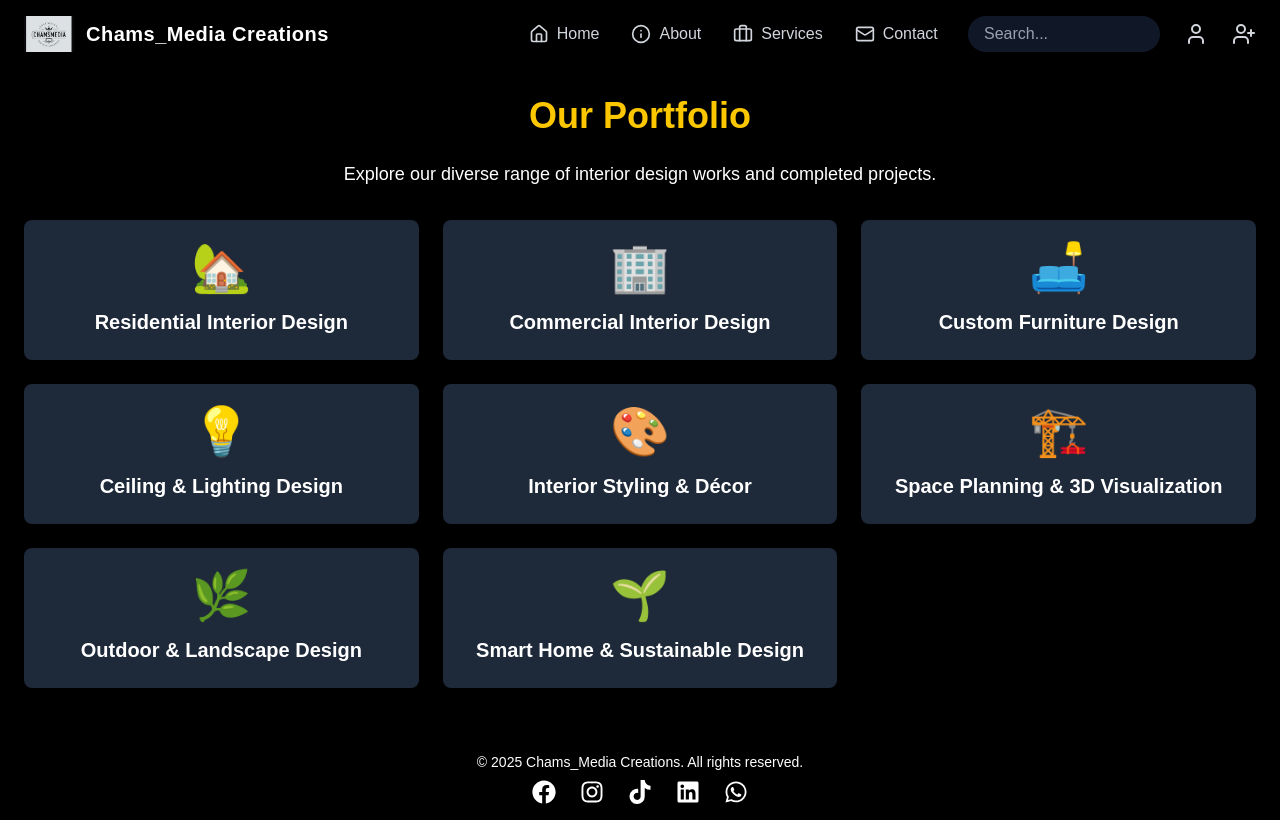
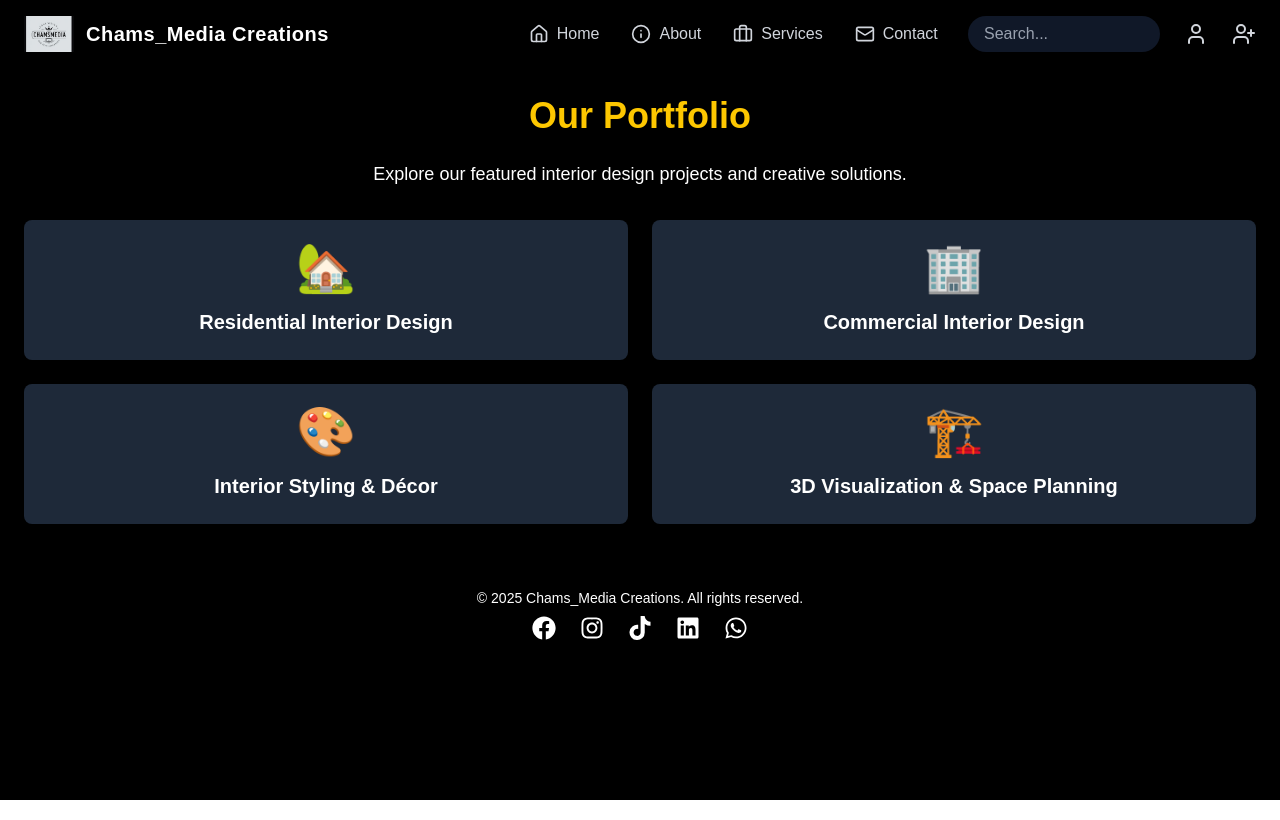
Before and after one commit to Marvoh254/chams_media-creations, a Next.js app: page /portfolio in a window 1280 px wide. Built offline with nearby package versions, Linux system fonts and the light colour scheme.

Commit message:
Update page.tsx

```diff
--- a/src/app/portfolio/page.tsx
+++ b/src/app/portfolio/page.tsx
@@ -14,34 +14,14 @@ const portfolioItems = [
     link: "/portfolio/commercial",
   },
   {
-    title: "Custom Furniture Design",
-    icon: "🛋️",
-    link: "/portfolio/furniture",
-  },
-  {
-    title: "Ceiling & Lighting Design",
-    icon: "💡",
-    link: "/portfolio/ceiling-lighting",
-  },
-  {
     title: "Interior Styling & Décor",
     icon: "🎨",
     link: "/portfolio/styling-decor",
   },
   {
-    title: "Space Planning & 3D Visualization",
+    title: "3D Visualization & Space Planning",
     icon: "🏗️",
     link: "/portfolio/space-planning",
-  },
-  {
-    title: "Outdoor & Landscape Design",
-    icon: "🌿",
-    link: "/portfolio/outdoor",
-  },
-  {
-    title: "Smart Home & Sustainable Design",
-    icon: "🌱",
-    link: "/portfolio/smart-home",
   },
 ];
 
@@ -49,27 +29,24 @@ export default function Portfolio() {
   return (
     <div className="bg-black text-white min-h-screen">
       <Navbar />
-      <br></br>
-      <br></br>
+      <br />
+      <br />
       <div className="container mx-auto px-6 py-12 text-center">
         <h1 className="text-4xl font-bold text-yellow-400 mb-6">
           Our Portfolio
         </h1>
         <p className="text-lg mb-8">
-          Explore our diverse range of interior design works and completed
-          projects.
+          Explore our featured interior design projects and creative solutions.
         </p>
 
-        <div className="grid grid-cols-1 md:grid-cols-2 lg:grid-cols-3 gap-6">
+        <div className="grid grid-cols-1 md:grid-cols-2 gap-6">
           {portfolioItems.map((item, index) => (
-            <Link
-              key={index}
-              href={item.link}
-              className="bg-gray-800 p-6 rounded-lg hover:bg-yellow-400 transition duration-300"
-            >
-              <div className="flex flex-col items-center">
-                <span className="text-5xl mb-4">{item.icon}</span>
-                <h2 className="text-xl font-semibold">{item.title}</h2>
+            <Link key={index} href={item.link}>
+              <div className="bg-gray-800 p-6 rounded-lg hover:bg-yellow-400 hover:text-black transition duration-300 cursor-pointer">
+                <div className="flex flex-col items-center">
+                  <span className="text-5xl mb-4">{item.icon}</span>
+                  <h2 className="text-xl font-semibold">{item.title}</h2>
+                </div>
               </div>
             </Link>
           ))}
```
